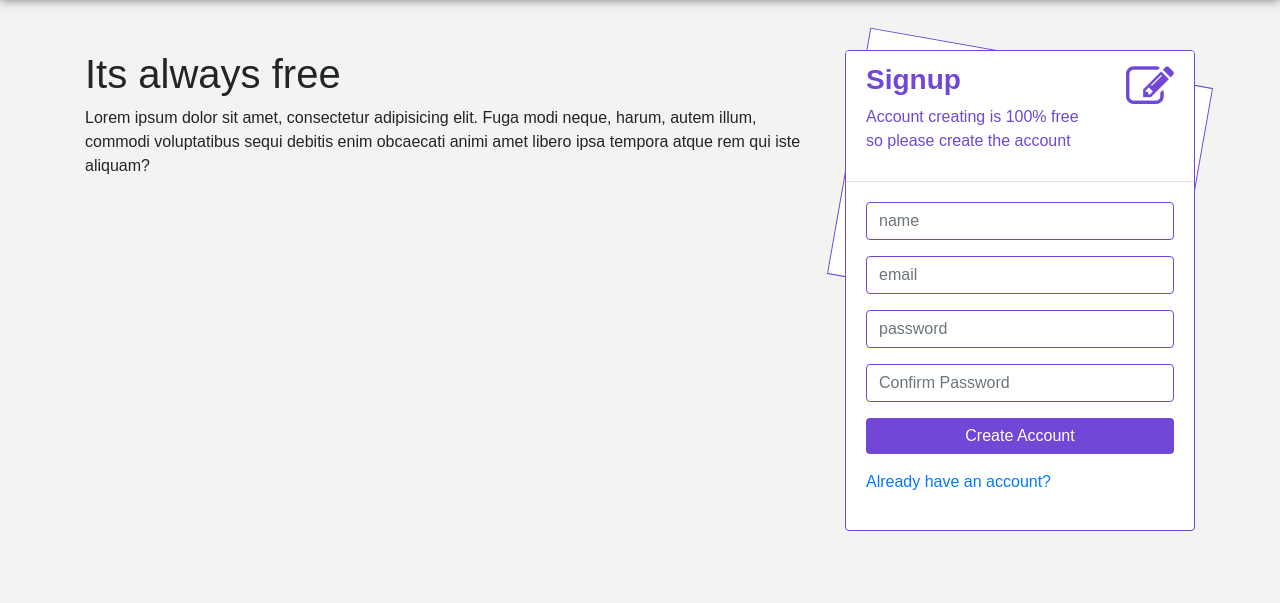
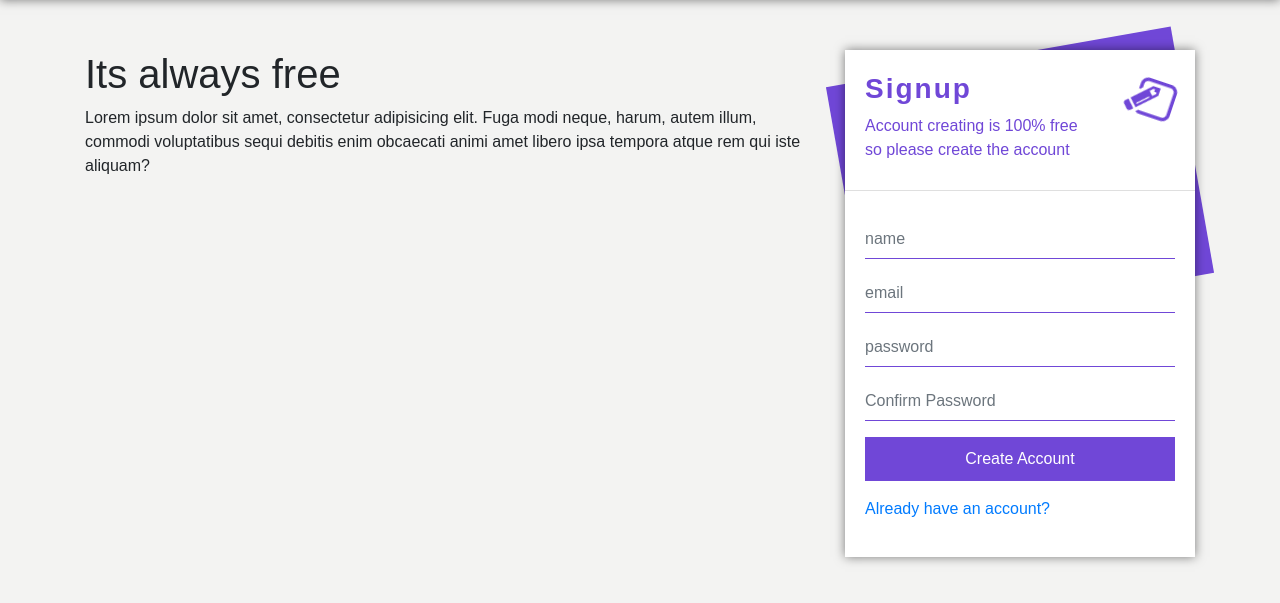
Before and after one commit to devsantoshm/loginmoderno, a PHP site: page / in a window 1280 px wide. Shown: the part 56-659 px from the top of the page. Run offline with PHP 8.4, Linux system fonts and the light colour scheme; some libraries are stand-ins or nearby versions.

Commit message:
estilos css3 al form login

```diff
--- a/assets/css/style.css
+++ b/assets/css/style.css
@@ -32,25 +32,60 @@ body{
 
 /* === Signup Form Design ===*/
 .card{
-	border-color: #7047d7;
+	border:0px;
 	position: relative;
+	-webkit-box-shadow: 0 0 10px rgba(0,0,0,0.5);
+	-moz-box-shadow: 0 0 10px rgba(0,0,0,0.5);
+	-ms-box-shadow: 0 0 10px rgba(0,0,0,0.5);
+	box-shadow: 0 0 10px rgba(0,0,0,0.5);
+	-webkit-border-radius: 0px;
+	-moz-border-radius: 0px;
+	-ms-border-radius: 0px;
+	-o-border-radius: 0px;
+	border-radius: 0px;
 }
 .card-header{
 	background-color: #fff;
 	color:#7047d7;
+	margin-top: 10px;
+	margin-bottom: 10px;
 }
 .form-heading{
-	font-weight: 700;
+	font-weight: 900;
+	letter-spacing: 2px;
 }
 .form-control{
-	border-color: #7047d7;
+	-webkit-border-radius: 0px;
+	-moz-border-radius: 0px;
+	-ms-border-radius: 0px;
+	-o-border-radius: 0px;
+	border-radius: 0px;
+	-webkit-box-shadow: none;
+	box-shadow: none;
+	border:0px;
+	border-bottom: 1px solid #7047d7;
+	padding:6px 0px;
+}
+.form-control:hover{
+	cursor: pointer;
+}
+.form-control:focus{
+	-webkit-box-shadow: none;
+	box-shadow: none;
 }
 .form-btn{
 	background-color: #7047d7;
 	border:0px;
+	-webkit-border-radius: 0px;
+	-moz-border-radius: 0px;
+	-ms-border-radius: 0px;
+	-o-border-radius: 0px;
+	border-radius: 0px;
+	padding: 10px 10px;
 }
 .form-btn:hover{
 	background-color: #7047d7;
+    cursor: pointer;
 }
 .form-btn:focus{
 	background-color: #7047d7!important;
@@ -62,12 +97,12 @@ body{
 	width: 100%;
 	height: 250px;
 	top: 5px;
-	border: 1px solid #7047d7;
-	-webkit-transform: rotate(10deg);
-	-ms-transform: rotate(10deg);
-	-o-transform: rotate(10deg);
-	transform: rotate(10deg);
-	background-color: #fff;
+	border: 0px;
+	-webkit-transform: rotate(-10deg);
+	-ms-transform: rotate(-10deg);
+	-o-transform: rotate(-10deg);
+	transform: rotate(-10deg);
+	background-color: #7047d7;
 	z-index: -1;
 }
 
@@ -75,3 +110,17 @@ body{
 .login-cover{
 	display: none;
 }
+.fa-pencil-square-o, .fa-lock{
+	-webkit-animation:icon-animate 5s infinite;
+	-o-animation:icon-animate 5s infinite;
+	animation:icon-animate 5s infinite;
+}
+@keyframes icon-animate {
+
+	100%{
+		-webkit-transform: rotate(360deg);
+		-ms-transform: rotate(360deg);
+		-o-transform: rotate(360deg);
+		transform: rotate(360deg);
+	}
+}
```
